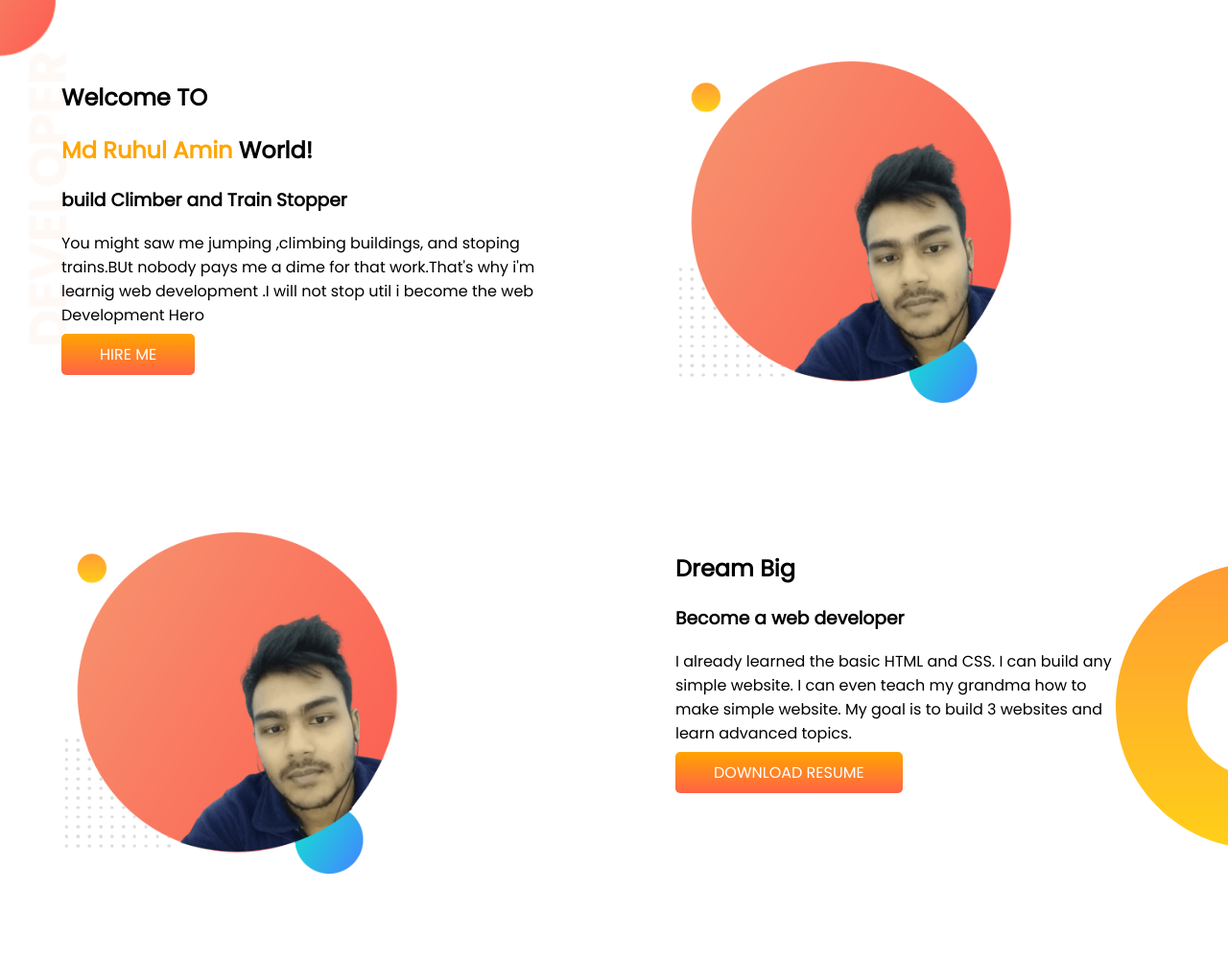
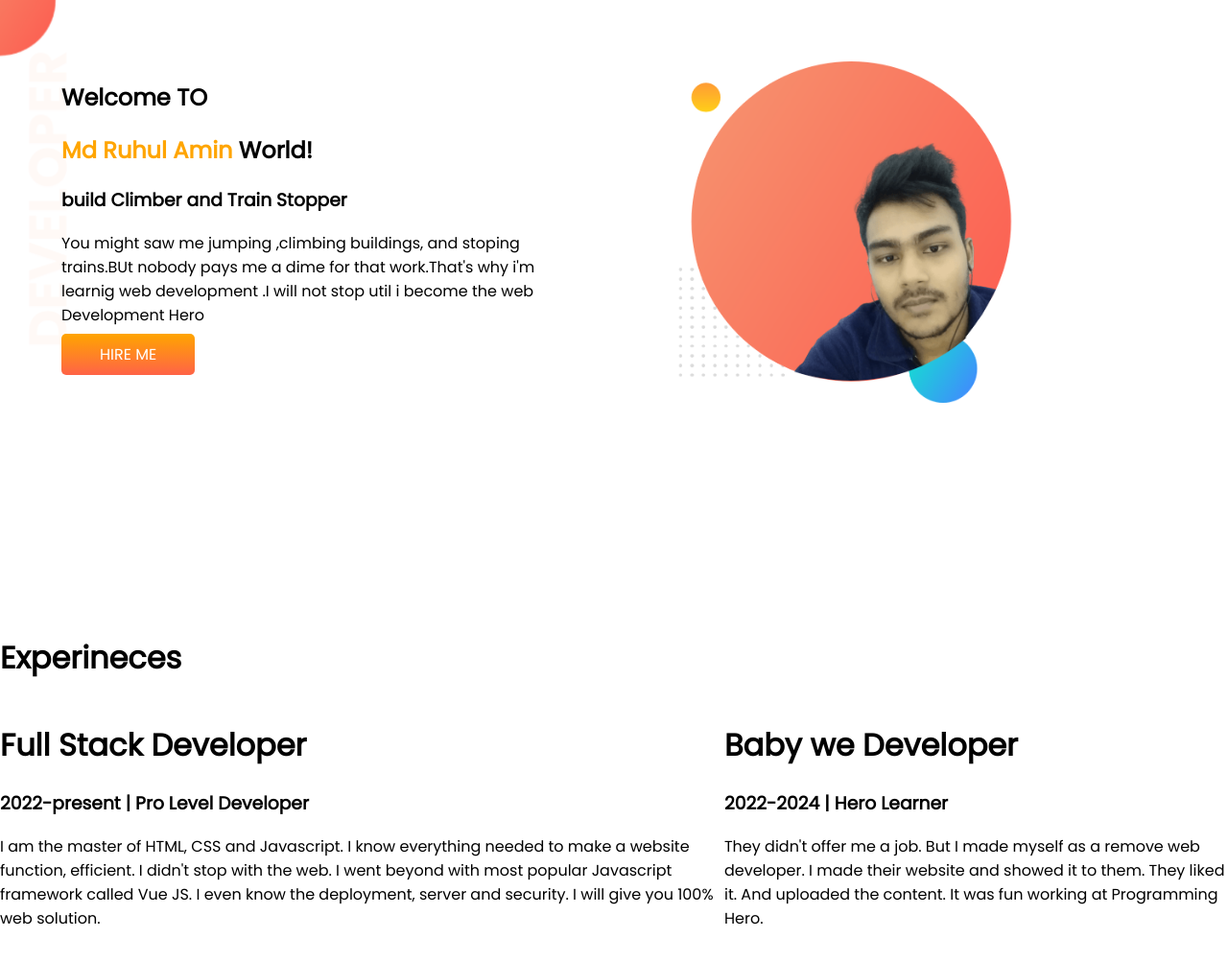
Before and after one commit to Ruhul3377/Developer-Portfolio, a plain HTML site: page index.html in a window 1280 px wide. Shown: the whole page at 96% size. Drawn offline with Linux system fonts and the light colour scheme.

Commit message:
I added third section

```diff
--- a/index.html
+++ b/index.html
@@ -17,7 +17,7 @@
 <body>
 
 
-    <section class="top-banner">
+    <section class="top-banner flexible-container">
 
         <div class="half-width">
             <h1>Welcome TO</h1>
@@ -34,34 +34,34 @@
 
 
     </section>
+    <section class="experience-area"></section>
+    <h1>Experineces</h1>
+    <div class="flexible-container">
+        <div>
+            <h1>Full Stack Developer</h1>
+            <h3>2022-present | Pro Level Developer</h3>
+            <p>
+                I am the master of HTML, CSS and Javascript. I know everything needed to make a website function,
+                efficient. I didn't stop with the web. I went beyond with most popular Javascript framework called
+                Vue
+                JS. I even know the deployment, server and security. I will give you 100% web solution.
+            </p>
+        </div>
 
 
-    <section class="top-banner2">
-        <div class="half-width">
-            <img src="images/Tanis-portfolio.png" alt="profile picture of tanis">
+        <div>
+
+            <h1>Baby we Developer</h1>
+            <h3>2022-2024 | Hero Learner</h3>
+            <p>
+                They didn't offer me a job. But I made myself as a remove web developer. I made their website and
+                showed
+                it to them. They liked it. And uploaded the content. It was fun working at Programming Hero.
+            </p>
 
 
         </div>
-
-        <div class="half-width">
-            <h1>Dream Big</h1>
-            <h3>Become a web developer</h3>
-
-            <p id="paddingright">
-                I already learned the basic HTML and CSS. I can build any simple website. I can even teach my grandma
-                how to make simple website. My goal is to build 3 websites and learn advanced topics.
-            </p>
-            <a class="link-button2" target="_blank" href="https://github.com/Ruhul3377">DOWNLOAD RESUME</a>
-
-
-        </div>
-
-
-
-
-
-
-
+    </div>
 
 
     </section>
--- a/style.css
+++ b/style.css
@@ -37,13 +37,6 @@ section{
 
 }
 
-.section2{
-    display: flex;
-}
-
-
-
-
 .link-button2{
     text-decoration: none;
     font-weight: 700px;
@@ -67,3 +60,9 @@ section{
     background-position: right;
 
 }
+
+.flexible-container{
+    display: flex;
+    margin-bottom: 150px;
+
+}
```
